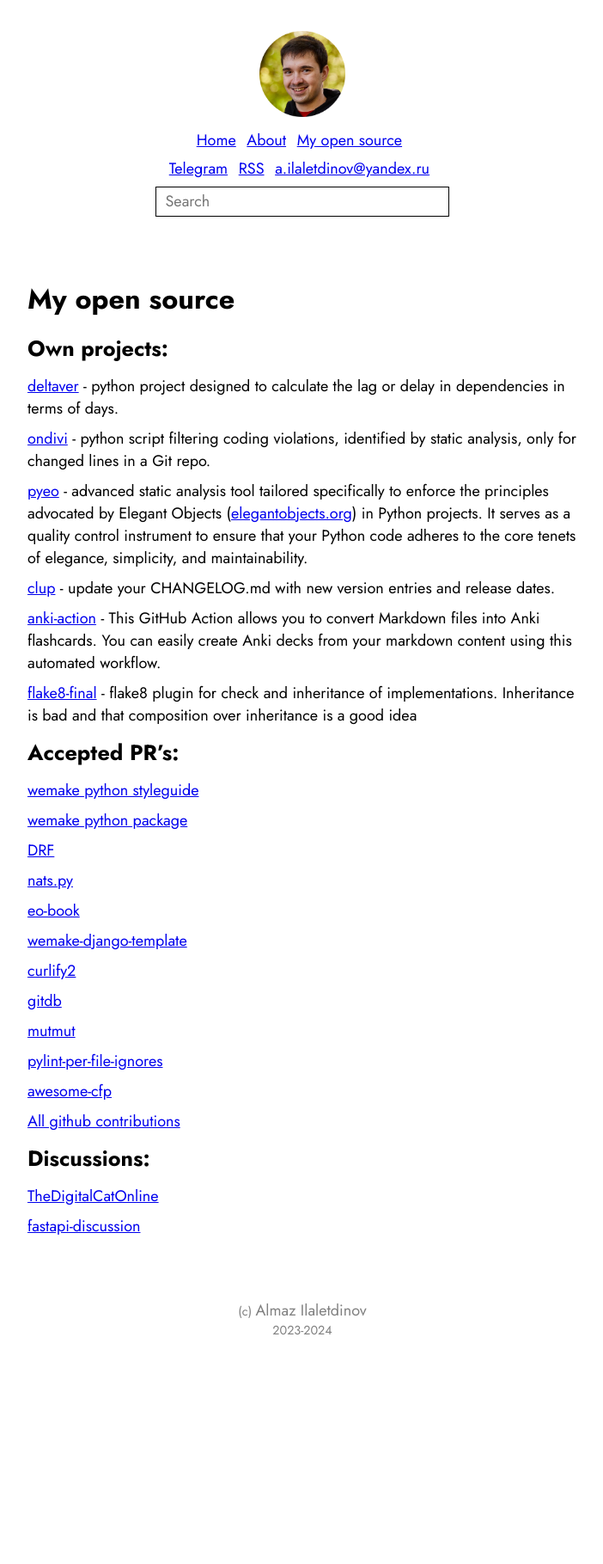
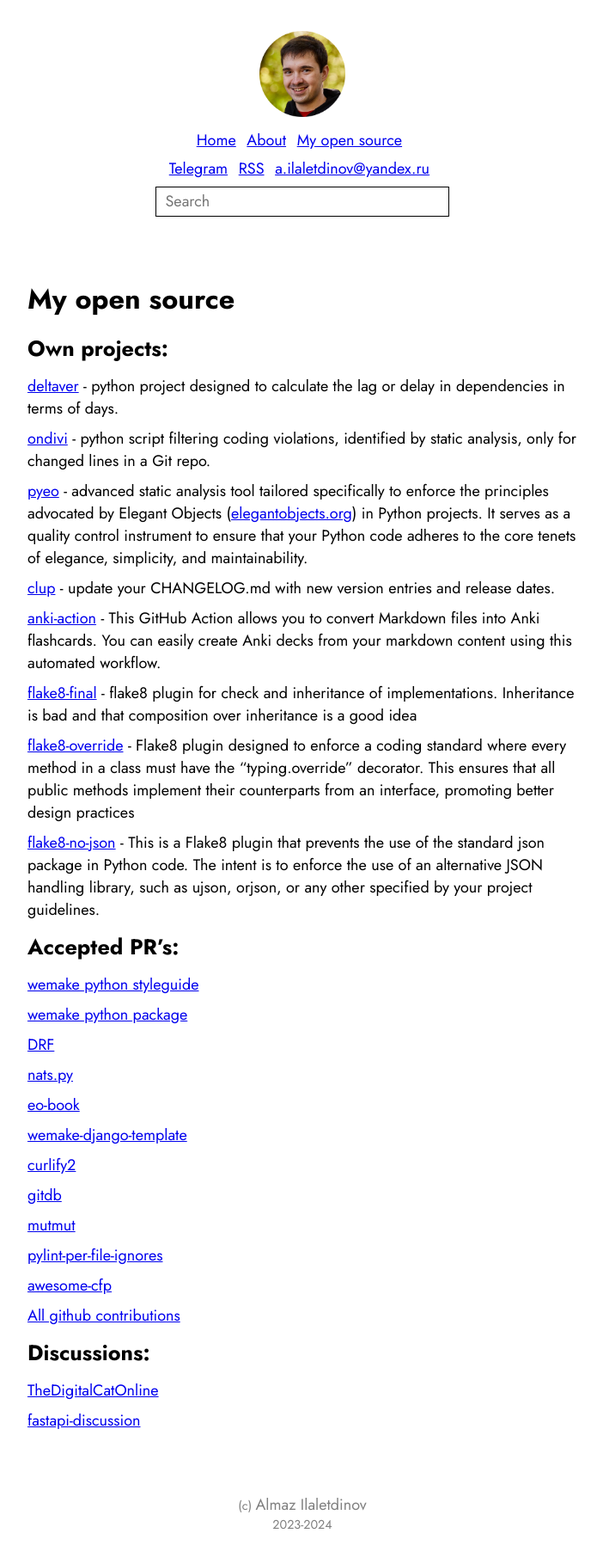
Before and after one commit to blablatdinov/blog, a Jekyll site: the page built from static/open_source.md, in a window 1280 px wide. Shown: the whole page at 86% size, without its empty margins (288-990 px from the left). Built offline with Jekyll 4.4.1, drawn with Linux system fonts in a browser that asks for light colours; before the commit the page ends 1593 px from its top, so only the background shows below that.

Commit message:
Update open source page

```diff
--- a/static/open_source.md
+++ b/static/open_source.md
@@ -21,6 +21,10 @@
 [anki-action](https://github.com/blablatdinov/anki-action) - This GitHub Action allows you to convert Markdown files into Anki flashcards. You can easily create Anki decks from your markdown content using this automated workflow.
 
 [flake8-final](https://github.com/blablatdinov/flake8-final) - flake8 plugin for check and inheritance of implementations. Inheritance is bad and that composition over inheritance is a good idea
+
+[flake8-override](https://github.com/blablatdinov/flake8-override) - Flake8 plugin designed to enforce a coding standard where every method in a class must have the "typing.override" decorator. This ensures that all public methods implement their counterparts from an interface, promoting better design practices
+
+[flake8-no-json](https://github.com/blablatdinov/flake8-no-json) -  This is a Flake8 plugin that prevents the use of the standard json package in Python code. The intent is to enforce the use of an alternative JSON handling library, such as ujson, orjson, or any other specified by your project guidelines.
 
 ## Accepted PR's:
 
```
